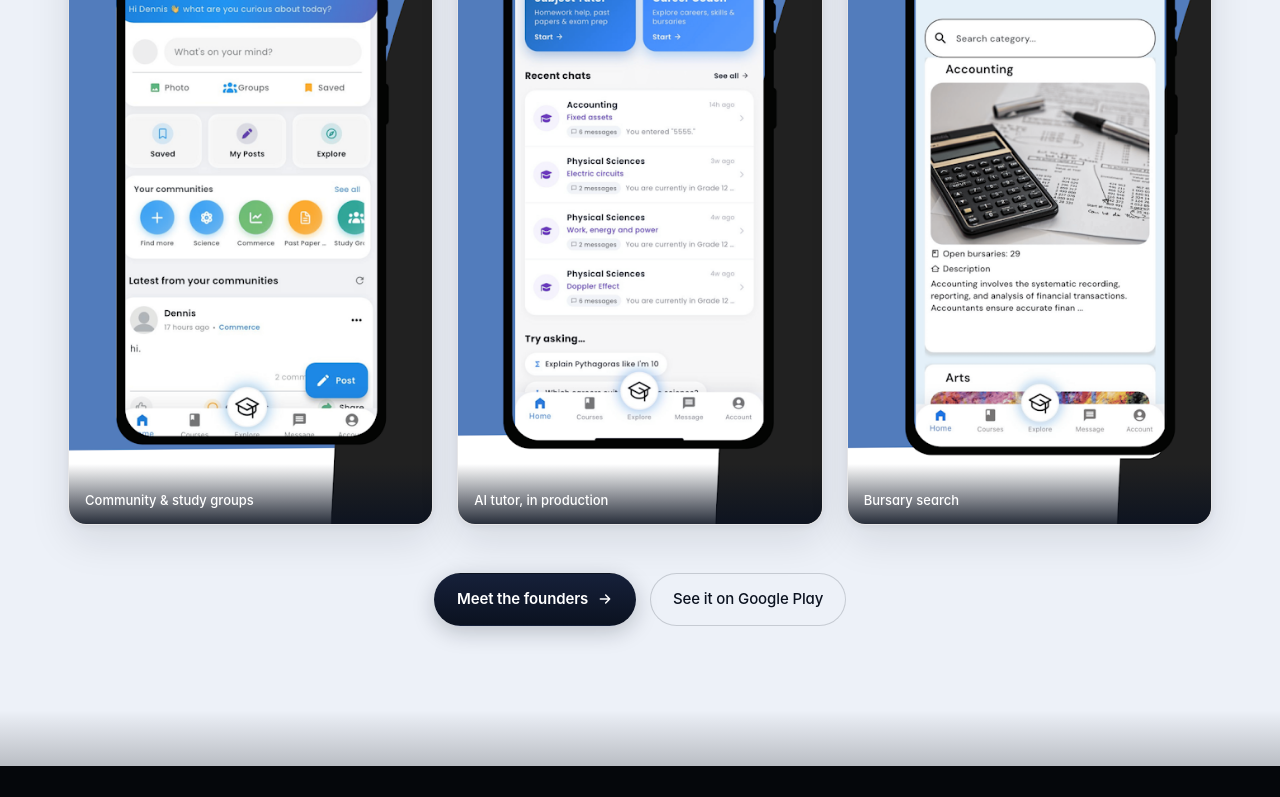
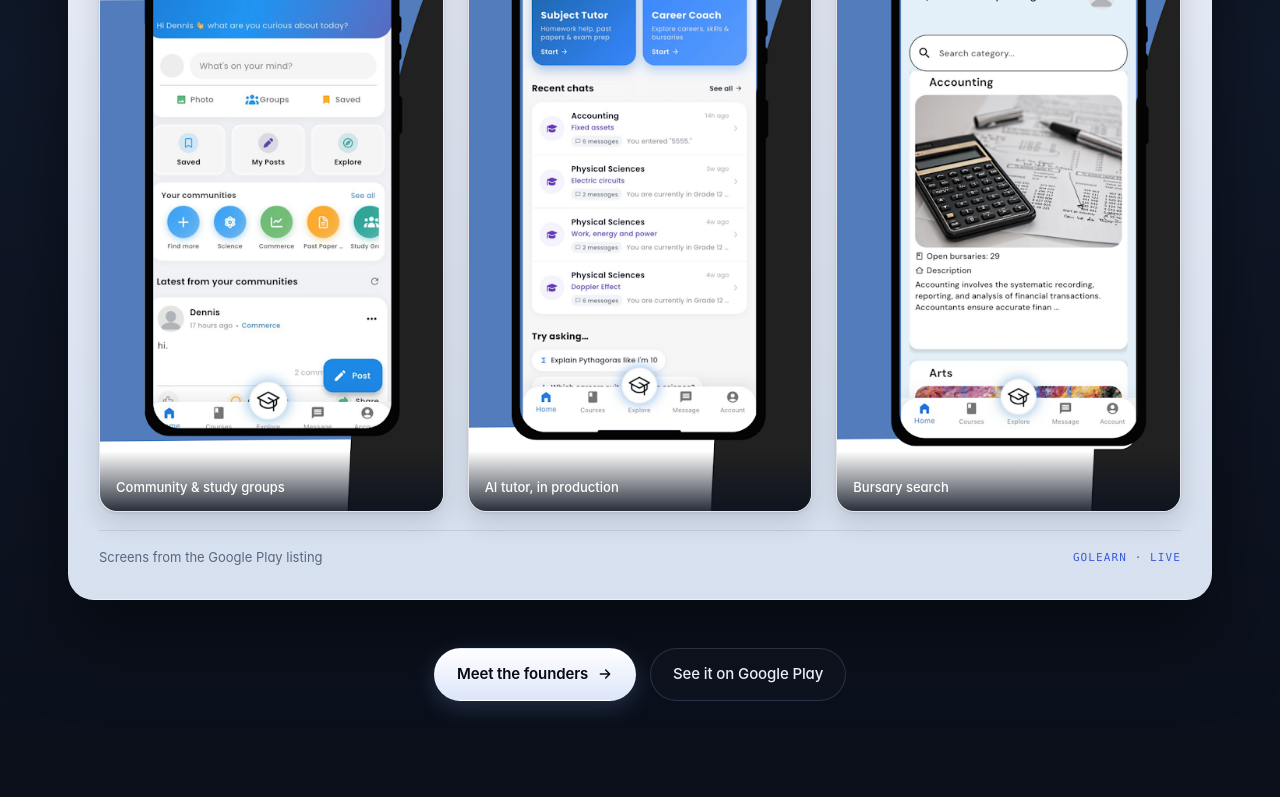
Before and after one commit to Bulan-Appify/website, a plain HTML site: page index.html in a window 1280 px wide. Shown: the part 4259-5056 px from the top of the page. Drawn offline with Linux system fonts and the light colour scheme.

Commit message:
Tone down the proof sections from light to muted
Flipping a whole band to near-white on a dark site reads as a flash,
and it put the background in competition with the very screenshots the
section exists to show.

The two proof sections now use a lifted dark slate instead. The
brightness is bounded in a panel around the screenshots, which makes
the product shots the brightest thing in the section rather than the
second brightest. The panel also gains a caption line attributing the
images to the Play listing.

The light bands on the four service pages are untouched: those sections
are text and cards, where the tonal lift does its job.

Co-Authored-By: Claude Opus 5 (1M context) <noreply@anthropic.com>

```diff
--- a/assets/css/main.css
+++ b/assets/css/main.css
@@ -854,3 +854,38 @@ p  { text-wrap: pretty; }
   background: #FFFFFF;
   box-shadow: 0 2px 6px rgba(11,18,32,.05), 0 18px 44px rgba(11,18,32,.09);
 }
+
+/* ============================================================
+   20. MUTED BAND
+   A lifted dark slate rather than a full light flip. Used where
+   the section already contains bright imagery: jumping the whole
+   band to near-white makes the page flash, and it puts the
+   background in competition with the screenshots. Here the band
+   stays dark and the product shots are the brightest thing in it.
+   ============================================================ */
+.section--muted {
+  background:
+    radial-gradient(120% 90% at 50% 0%, rgba(138,169,255,.09), transparent 62%),
+    linear-gradient(180deg, #0A0F19, #10192A 52%, #0A0F19);
+  border-top: 1px solid var(--line);
+  border-bottom: 1px solid var(--line);
+}
+
+/* Brightness is contained in a panel instead of flooding the section */
+.shots-panel {
+  background: linear-gradient(180deg, #E8EDF6, #D7E0EF);
+  border: 1px solid rgba(255,255,255,.12);
+  border-radius: var(--r-xl);
+  padding: clamp(18px, 2.6vw, 30px);
+  box-shadow: 0 2px 0 rgba(255,255,255,.14) inset, 0 34px 80px rgba(0,0,0,.5);
+}
+.shots-panel .shots { margin: 0; }
+.shots-panel .shot { box-shadow: 0 1px 3px rgba(11,18,32,.10), 0 10px 26px rgba(11,18,32,.14); }
+.shots-cap {
+  display: flex; align-items: center; justify-content: space-between;
+  gap: 14px; flex-wrap: wrap;
+  margin-top: 18px; padding-top: 16px;
+  border-top: 1px solid rgba(11,18,32,.10);
+  font-size: .8125rem; color: #59677F;
+}
+.shots-cap .mono { font-size: .6875rem; color: #3D5BD9; }
--- a/index.html
+++ b/index.html
@@ -475,7 +475,7 @@
 </section>
 
 <!-- ============ PROOF (light band) ============ -->
-<section class="section section--light">
+<section class="section section--muted">
   <div class="container">
     <div class="sec-head" data-reveal>
       <p class="eyebrow eyebrow--signal">Proof, not adjectives</p>
@@ -483,7 +483,8 @@
       <p class="lead">Bulan is new. The two people in it are not. GoLearn is a consumer education platform our founders built and still run — live on Google Play and the App Store, past 10 000 downloads, with real payments and AI running in production.</p>
     </div>
 
-    <div class="shots mb-48" data-reveal>
+    <div class="shots-panel mb-48" data-reveal>
+      <div class="shots">
       <figure class="shot">
         <img src="assets/img/golearn/community.webp" alt="GoLearn community feed, showing subject groups and student posts" width="440" height="952" loading="lazy" decoding="async">
         <figcaption>Community &amp; study groups</figcaption>
@@ -496,6 +497,8 @@
         <img src="assets/img/golearn/bursaries.webp" alt="GoLearn bursary category browser listing open bursaries by field of study" width="440" height="952" loading="lazy" decoding="async">
         <figcaption>Bursary search</figcaption>
       </figure>
+    </div>
+      <p class="shots-cap"><span>Screens from the Google Play listing</span><span class="mono">GOLEARN · LIVE</span></p>
     </div>
 
     <div class="row jc-center" data-reveal>
```
Also changed, not shown: about.html (+5 -2 lines).
